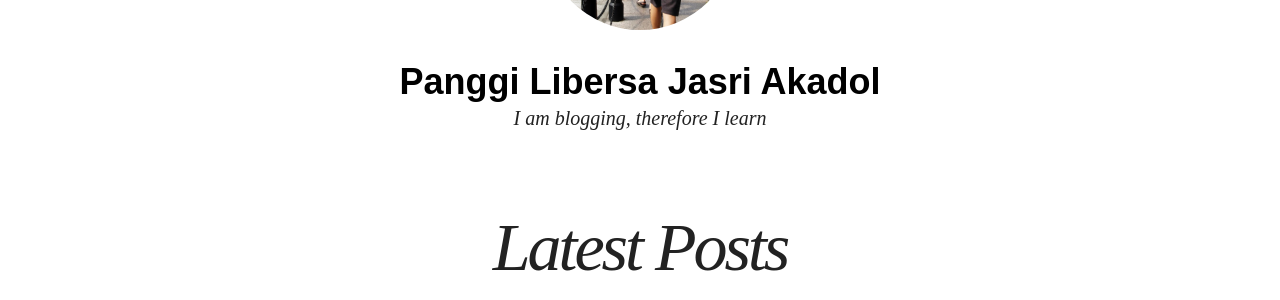
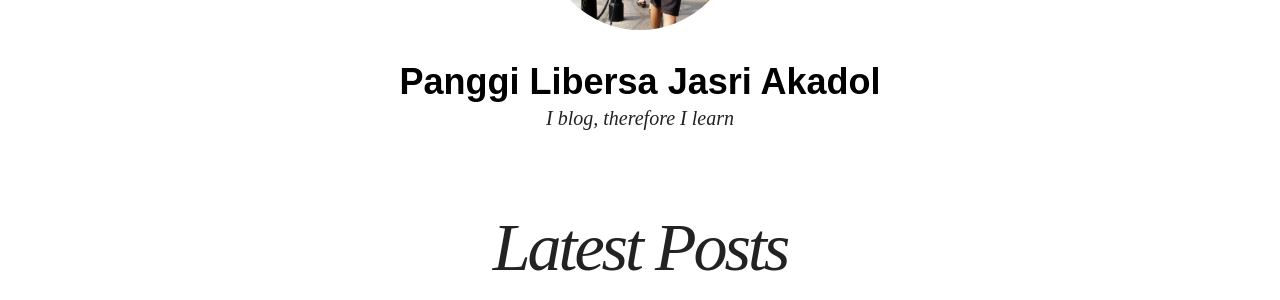
Before and after one commit to panggi/panggi.com, a Jekyll site: the page built from index.html, in a window 1280 px wide. Shown: the part 266-566 px from the top of the page. Built offline with Jekyll 4.4.1, drawn with Linux system fonts in a browser that asks for light colours; nearby versions of some CDN libraries.

Commit message:
change tagline

```diff
--- a/_config.yml
+++ b/_config.yml
@@ -2,7 +2,7 @@
 
 title: Panggi Libersa Jasri Akadol
 locale: en_US
-description: I am blogging, therefore I learn
+description: I blog, therefore I learn
 logo: sg_fullerton.jpg
 search: true
 url:
```
